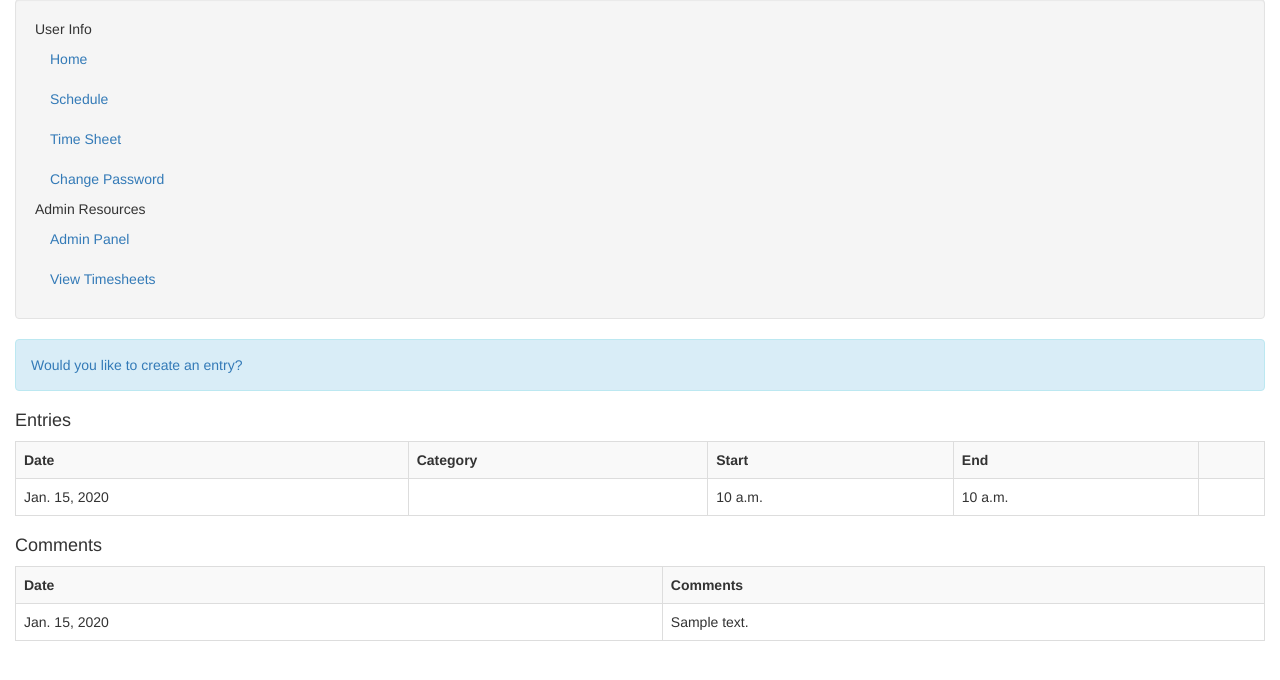
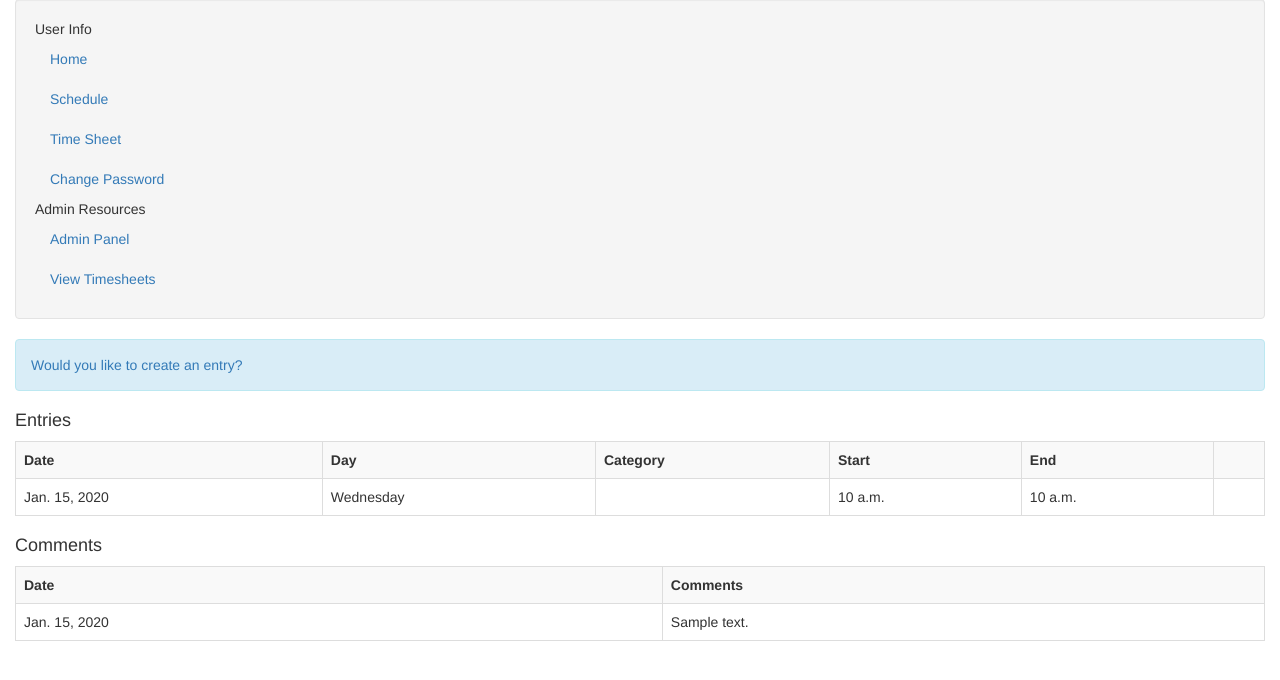
Before and after one commit to MJSteklac/wcc, a Django app: page /timesheet/1/ in a window 1280 px wide. Shown: the part 61-741 px from the top of the page. Run offline with Django 3.2, Linux system fonts and the light colour scheme; a user stored in the database is signed in; tables that the repository leaves empty hold one stand-in row (values such as "Sample post"); some libraries are stand-ins or nearby versions.

Commit message:
Added 'Day' column when viewing timesheet

```diff
--- a/LabAideSite/templates/timesheet/view.html
+++ b/LabAideSite/templates/timesheet/view.html
@@ -8,11 +8,12 @@
 		<h4>Entries</h4>
 		<table class="table table-striped table-bordered">
 			<tr>
-				<th>Date</th><th>Category</th><th>Start</th><th>End</th><th></th>
+				<th>Date</th><th>Day</th><th>Category</th><th>Start</th><th>End</th><th></th>
 			</tr>
 			{% for entry in entries %}
 				<tr>
-					<td>{{ entry.date }}</td>
+					<td>{{ entry.date }} </td>
+					<td>{{ entry.date|date:'l' }} </td>
 					<td>{{ entry.category }} </td>
 					<td>{{ entry.start }} </td>
 					<td>{{ entry.end }} </td>
```
